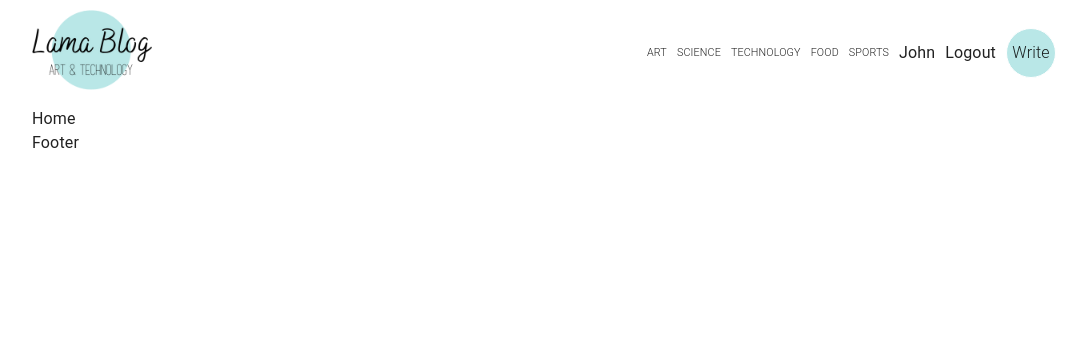
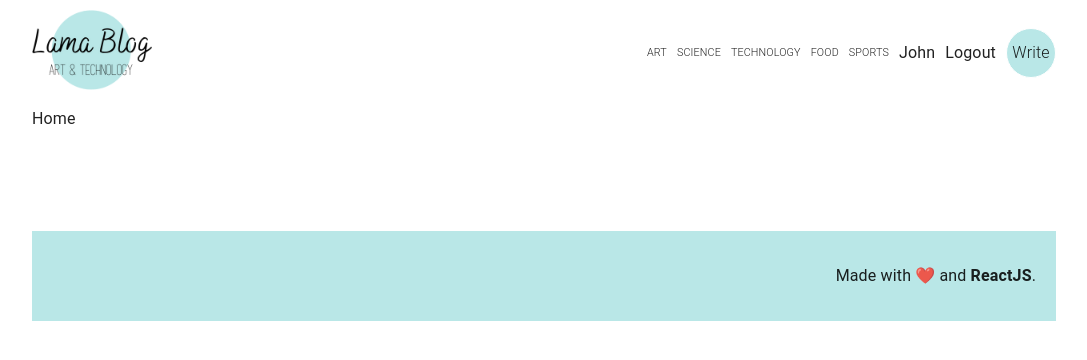
Before and after one commit to thedistortedwajdan/MERN-BlogApp, a React app in the folder frontend/: page / in a window 1280 px wide. Shown: the top 360 px of the page, without its empty margins (96-1183 px from the left). Built offline with nearby package versions, Linux system fonts and the light colour scheme; the HTML template or start-up script is replaced by a standard one.

Commit message:
Footer Design Completed

```diff
--- a/frontend/src/components/Footer.jsx
+++ b/frontend/src/components/Footer.jsx
@@ -1,5 +1,15 @@
+import { Logo } from "../assets/logo.png";
 function Footer() {
-  return <div>Footer</div>;
+  return (
+    <>
+      <footer>
+        <img src={Logo} alt="" />
+        <span>
+          Made with ❤️ and <b>ReactJS</b>.
+        </span>
+      </footer>
+    </>
+  );
 }
 
 export default Footer;
--- a/frontend/src/style.scss
+++ b/frontend/src/style.scss
@@ -105,5 +105,18 @@
         }
       }
     }
+
+    //Footer
+    footer {
+      margin-top: 100px;
+      padding: 20px;
+      background-color: $lightGreen;
+      display: flex;
+      align-items: center;
+      justify-content: space-between;
+      img {
+        height: 50px;
+      }
+    }
   }
 }
```
